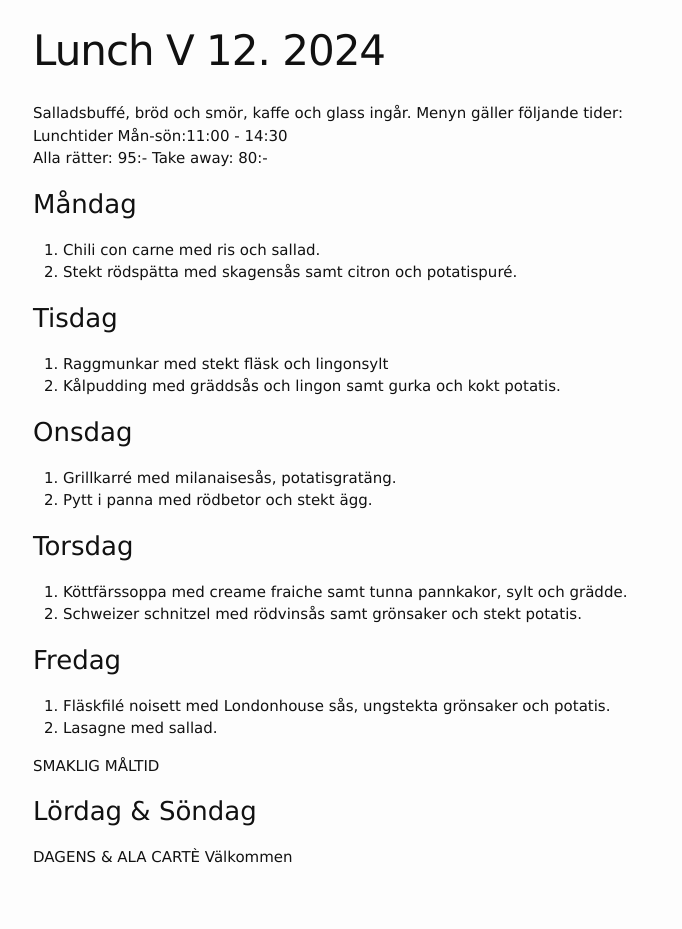
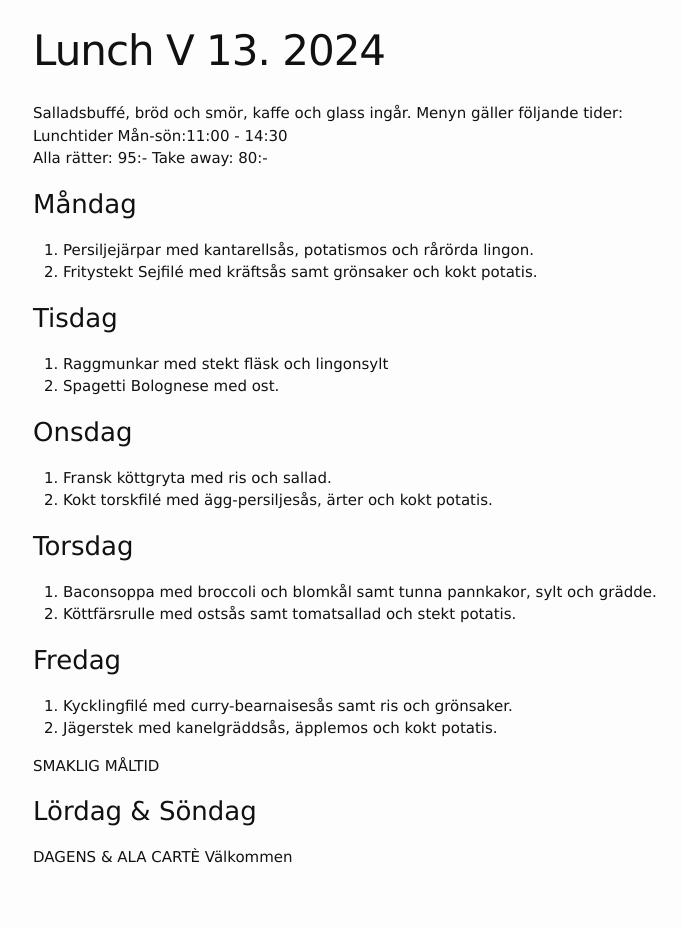
Before and after one commit to FarInn62/farinn62.github.io, a Jekyll site: the page built from lunch.md, in a window 1280 px wide. Shown: the whole page, without its empty margins (237-919 px from the left). Built offline with Jekyll 4.4.1, drawn with Linux system fonts in a browser that asks for light colours.

Commit message:
Update lunch.md

```diff
--- a/lunch.md
+++ b/lunch.md
@@ -1,6 +1,6 @@
 ---
 layout: foodmenu
-title: Lunch V 12. 2024
+title: Lunch V 13. 2024
 permalink: /lunch/
 published: true
 ---
@@ -11,28 +11,28 @@ Alla rätter: 95:- Take away: 80:-
 
 ### Måndag
 
-1. Chili con carne med ris och sallad.
-2. Stekt rödspätta med skagensås samt citron och potatispuré.
+1. Persiljejärpar med kantarellsås, potatismos och rårörda lingon.
+2. Fritystekt Sejfilé med kräftsås samt grönsaker och kokt potatis.
 
 ### Tisdag
 
 1. Raggmunkar med stekt fläsk och lingonsylt
-2. Kålpudding med gräddsås och lingon samt gurka och kokt potatis.
+2. Spagetti Bolognese med ost.
 
 ### Onsdag
 
-1. Grillkarré med milanaisesås, potatisgratäng.
-2. Pytt i panna med rödbetor och stekt ägg.
+1. Fransk köttgryta med ris och sallad.
+2. Kokt torskfilé med ägg-persiljesås, ärter och kokt potatis.
 
 ### Torsdag
 
-1. Köttfärssoppa med creame fraiche samt tunna pannkakor, sylt och grädde.
-2. Schweizer schnitzel med rödvinsås samt grönsaker och stekt potatis.
+1. Baconsoppa med broccoli och blomkål samt tunna pannkakor, sylt och grädde.
+2. Köttfärsrulle med ostsås samt tomatsallad och stekt potatis.
 
 ### Fredag
 
-1. Fläskfilé noisett med Londonhouse sås, ungstekta grönsaker och potatis.
-2. Lasagne med sallad.
+1. Kycklingfilé med curry-bearnaisesås samt ris och grönsaker.
+2. Jägerstek med kanelgräddsås, äpplemos och kokt potatis.
 
 SMAKLIG MÅLTID
 ### Lördag & Söndag
```
